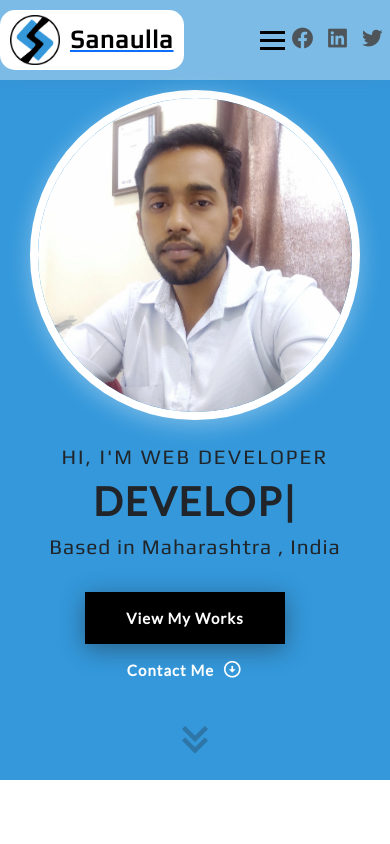
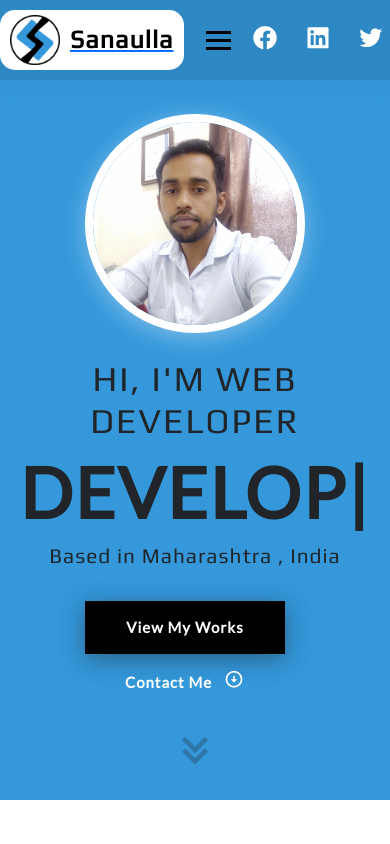
Before and after one commit to Sanaullh-Dev/SanaullaDevs-HTML, a plain HTML site: page index.html in a window 390 px wide. Shown: the top 844 px of the page. Drawn offline with nearby package versions, Linux system fonts and the light colour scheme.

Commit message:
hero editi desing

```diff
--- a/index.html
+++ b/index.html
@@ -97,9 +97,9 @@
                     <h1><span class="typed" data-typed-items="Designer, Developer, Sanaulla"></span>
                     </h1>
                     <h4>Based in Maharashtra , India</h4>
-                    <div class="btn-container mt-4 d-flex flex-column align-items-center">
+                    <div class="btn-container mt-4">
                         <a href="#Portfolio" class="btn-works"> View My Works</a>
-                        <a href="#Contact" class="btn-contact d-flex justify-content-center">
+                        <a href="#Contact" class="btn-contact">
                             <span>Contact Me</span>
                             <i class='bx bx-down-arrow-circle'></i>
                         </a>
--- a/style.css
+++ b/style.css
@@ -42,7 +42,7 @@ span {
   position: absolute;
   top: 0;
   padding: 10px 0;
-  background-color: rgba(247, 247, 247, 0.37);
+  background-color: rgba(0, 0, 0, 0.1);
   box-shadow: 0px 2px 20px rgba(77, 98, 134, 0.1);
   z-index: 999;
   width: 100%;
@@ -161,13 +161,20 @@ span {
 }
 
 #header .social-media a i {
-  font-size: 25px;
-  color: #4d555a;
+  font-size: 28px;
+  padding-left: 15px;
+  color: #fff;
+}
+
+
+#header.header-scrolled .social-media a i {
+  color: #3b3b3b;
 }
 
 #header .social-media a i:hover {
   transform: scale(1.2);
 }
+
 #header .social-media i:hover.bxl-facebook-circle,
 i:hover.bxl-facebook {
   color: #3b5998;
@@ -301,7 +308,9 @@ i:hover.bxl-linkedin-square {
 /* --------------------- Hero -------------------- */
 
 .hero {
+  padding-top: 780px;
   height: 100vh;
+  max-height: 700px;
   width: 100%;
   background-color: #3498db;
   background-size: cover;
@@ -312,14 +321,14 @@ i:hover.bxl-linkedin-square {
 }
 
 .hero h2 {
-  font-size: calc(0.8rem + 2vw) !important;
+  font-size: 35px;
   font-weight: 500;
   letter-spacing: 2px;
   text-transform: uppercase;
 }
 
 .hero h1 {
-  font-size: calc(1rem + 6vw) !important;
+  font-size: 70px;
   font-weight: bolder;
   letter-spacing: 2px;
   text-transform: uppercase;
@@ -329,6 +338,12 @@ i:hover.bxl-linkedin-square {
   font-size: 1.3rem !important;
   font-weight: 500;
   letter-spacing: 1px;
+}
+
+.hero .btn-container {
+  display: flex;
+  align-items: center;
+  justify-content: start;
 }
 
 .hero .btn-container a {
@@ -352,6 +367,11 @@ i:hover.bxl-linkedin-square {
   background-color: #fff;
   color: #000;
   transition: all 0.3s ease-in-out;
+}
+
+
+.hero .btn-container .btn-contact {
+  display: block;
 }
 
 .hero .btn-container .btn-contact i {
@@ -400,7 +420,8 @@ i:hover.bxl-linkedin-square {
   }
 
   .hero .profile-img img {
-    width: 90%;
+    width: 40%;
+    height: auto;
     border-radius: 50%;
     border: 8px solid rgb(255, 255, 255);
     box-shadow: 0px 5px 25px rgba(254, 254, 255, 0.37);
@@ -412,6 +433,32 @@ i:hover.bxl-linkedin-square {
   .hero .profile-info .btn-container {
     justify-content: center !important;
   }
+}
+
+@media (max-width: 768px) {
+  .hero {
+    padding-top: 80px;
+    min-height: 900px;
+  }
+  .hero .profile-img img {
+    width: 60%;
+  }
+}
+
+@media (max-width: 450px) {
+  .hero {
+    min-height: 800px;
+  }
+  .hero .profile-img img {
+    width: 60%;
+  }
+
+.hero .btn-container {
+  display: flex;
+  align-items: center;
+  justify-content: start;
+  flex-direction: column;
+}
 }
 
 /* ------------- Secation ---------------- */
```
